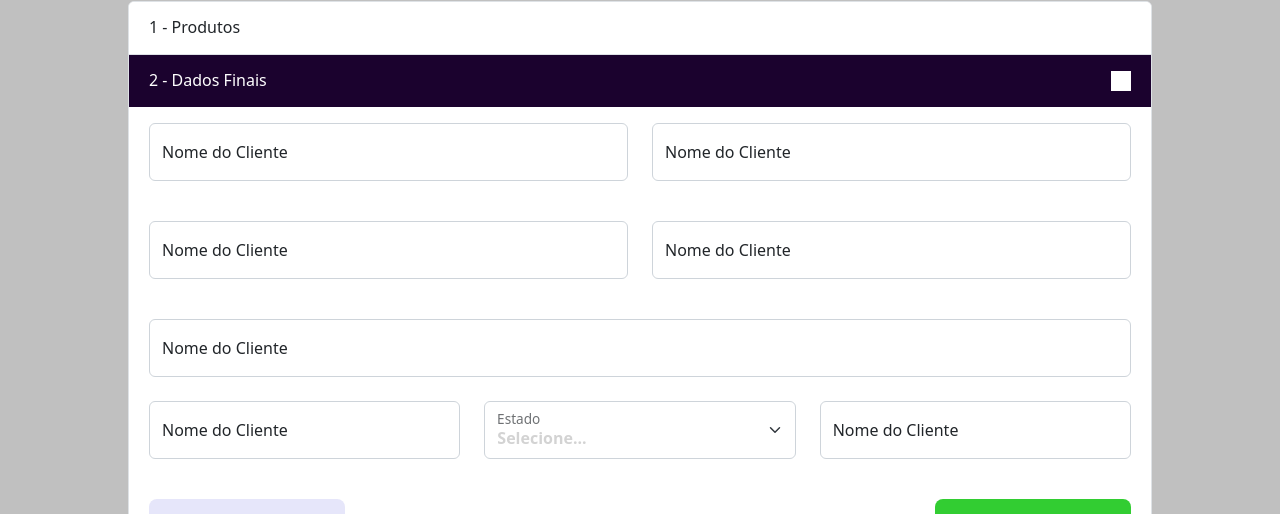
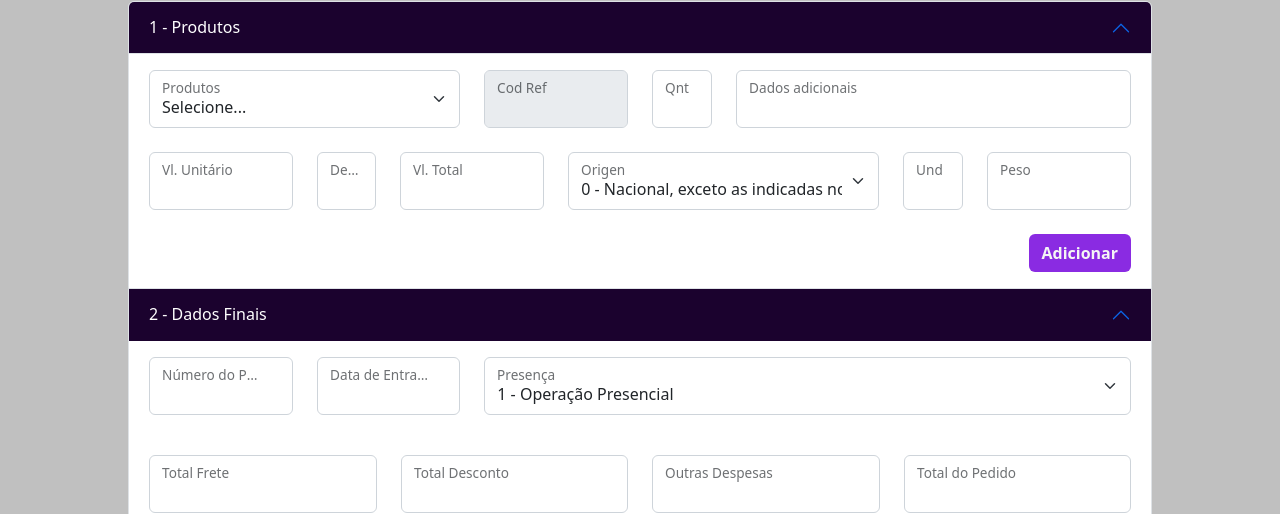
Before and after one commit to EriksJunior/Project_Nota, a React (Vite) app: page / in a window 1280 px wide. Both pictures are taken after a click on the button "2 - Dados Finais". Shown: the part 286-800 px from the top of the page. Built offline with nearby package versions, Linux system fonts and the light colour scheme; no server answers.

Commit message:
REFACTOR : layout dados finais

```diff
--- a/src/components/GeneralLeafInformation/index.tsx
+++ b/src/components/GeneralLeafInformation/index.tsx
@@ -2,54 +2,74 @@ import { Form, Col, Row, Button, Accordion, FloatingLabel } from 'react-bootstra
 import { IoCheckboxOutline, IoRefresh } from "react-icons/io5";
 
 import { ButtonLeaf } from '../Styles/general';
+import { StyledAccordion } from '../Leaf/styles'
+
 
 export function GeneralLeafInformation() {
   return (
     <div>
+    <StyledAccordion>
       <Accordion.Header>2 - Dados Finais</Accordion.Header>
       <Accordion.Body>
         <Form>
           <Row as={Col} className="mb-3">
+            <Col sm={4} md={4} lg={3} xl={2}>
+              <Form.Group as={Col} controlId="formGridPassword">
+                <FloatingLabel className="mb-4" label="Número do Pedido">
+                  <Form.Control type="text" />
+                </FloatingLabel>
+              </Form.Group>
+            </Col>
+
+            <Col sm={4} md={4} lg={3} xl={2}>
+              <Form.Group as={Col} controlId="formGridPassword">
+                <FloatingLabel className="mb-4" label="Data de Entrada ou Saída">
+                 <Form.Control type="text" />
+                </FloatingLabel>
+              </Form.Group>
+            </Col>
+
+            <Form.Group as={Col} controlId="formGridState">
+                <FloatingLabel className="mb-4" label="Presença">
+                  <Form.Select name="id">
+                    <option value="">1 - Operação Presencial</option>
+                    <option value="">1 - Operação Presencial</option>
+                    <option value="">1 - Operação Presencial</option>
+                    <option value="">1 - Operação Presencial</option>
+                    <option value="">1 - Operação Presencial</option>
+
+                  </Form.Select>
+                </FloatingLabel>
+              </Form.Group>
+          </Row>
+          <Row as={Col} className="mb-3">
             <Form.Group as={Col} controlId="formGridPassword">
-              <FloatingLabel className="mb-4" label="Nome do Cliente">
-                <Form.Control type="text" placeholder="Nome do Cliente:" />
+              <FloatingLabel className="mb-4" label="Total Frete">
+                <Form.Control type="text"  />
               </FloatingLabel>
             </Form.Group>
 
 
             <Form.Group as={Col} controlId="formGridPassword">
-              <FloatingLabel className="mb-4" label="Nome do Cliente">
-                <Form.Control type="text" placeholder="Nome do Cliente:" />
-              </FloatingLabel>
-            </Form.Group>
-          </Row>
-          <Row as={Col} className="mb-3">
-            <Form.Group as={Col} controlId="formGridPassword">
-              <FloatingLabel className="mb-4" label="Nome do Cliente">
-                <Form.Control type="text" placeholder="Nome do Cliente:" />
+              <FloatingLabel className="mb-4" label="Total Desconto">
+                <Form.Control type="text"  />
               </FloatingLabel>
             </Form.Group>
 
-
-            <Form.Group as={Col} controlId="formGridPassword">
-              <FloatingLabel className="mb-4" label="Nome do Cliente">
-                <Form.Control type="text" placeholder="Nome do Cliente:" />
-              </FloatingLabel>
-            </Form.Group>
-          </Row>
-
-          <Form.Group className="mb-3" controlId="formGridAddress1">
-            <FloatingLabel className="mb-4" label="Nome do Cliente">
-              <Form.Control type="text" placeholder="Nome do Cliente:" />
+            <Form.Group  as={Col} className="mb-3" controlId="formGridAddress1">
+            <FloatingLabel className="mb-4" label="Outras Despesas">
+              <Form.Control type="text"  />
             </FloatingLabel>
           </Form.Group>
 
+          <Form.Group  as={Col} className="mb-3" controlId="formGridAddress1">
+            <FloatingLabel className="mb-4" label="Total do Pedido">
+              <Form.Control type="text"  />
+            </FloatingLabel>
+          </Form.Group>
+          </Row>
+
           <Row className="mb-3">
-            <Form.Group as={Col} controlId="formGridCity">
-              <FloatingLabel label="Nome do Cliente">
-                <Form.Control type="text" placeholder="Nome do Cliente:" />
-              </FloatingLabel>
-            </Form.Group>
 
             <Form.Group as={Col} controlId="formGridState">
               <FloatingLabel className="mb-4" label="Estado">
@@ -87,8 +107,29 @@ export function GeneralLeafInformation() {
             </Form.Group>
 
             <Form.Group as={Col} controlId="formGridZip">
-              <FloatingLabel label="Nome do Cliente">
-                <Form.Control type="text" placeholder="Nome do Cliente:" />
+              <FloatingLabel label="CNPJ do Intermediador">
+                <Form.Control type="text"  />
+              </FloatingLabel>
+            </Form.Group>
+
+            <Form.Group as={Col} controlId="formGridCity">
+              <FloatingLabel label="Nome do Intermediador">
+                <Form.Control type="text" />
+              </FloatingLabel>
+            </Form.Group>
+          </Row>
+
+          <Row className="mb-3">
+
+            <Form.Group as={Col} controlId="formGridZip">
+              <FloatingLabel label="Informações Complementares">
+                <Form.Control type="text"  />
+              </FloatingLabel>
+            </Form.Group>
+
+            <Form.Group as={Col} controlId="formGridCity">
+              <FloatingLabel label="Informações Gerais">
+                <Form.Control type="text" />
               </FloatingLabel>
             </Form.Group>
           </Row>
@@ -105,6 +146,7 @@ export function GeneralLeafInformation() {
 
         </Form>
       </Accordion.Body>
+    </StyledAccordion>
     </div>
   )
 }
--- a/src/components/Leaf/styles.ts
+++ b/src/components/Leaf/styles.ts
@@ -14,7 +14,5 @@ export const StyledAccordion = styled(Accordion)`
 }
 
 .accordion-button::after {
-    /* background-image: ; */
-    background: white;
 }
 `
```
